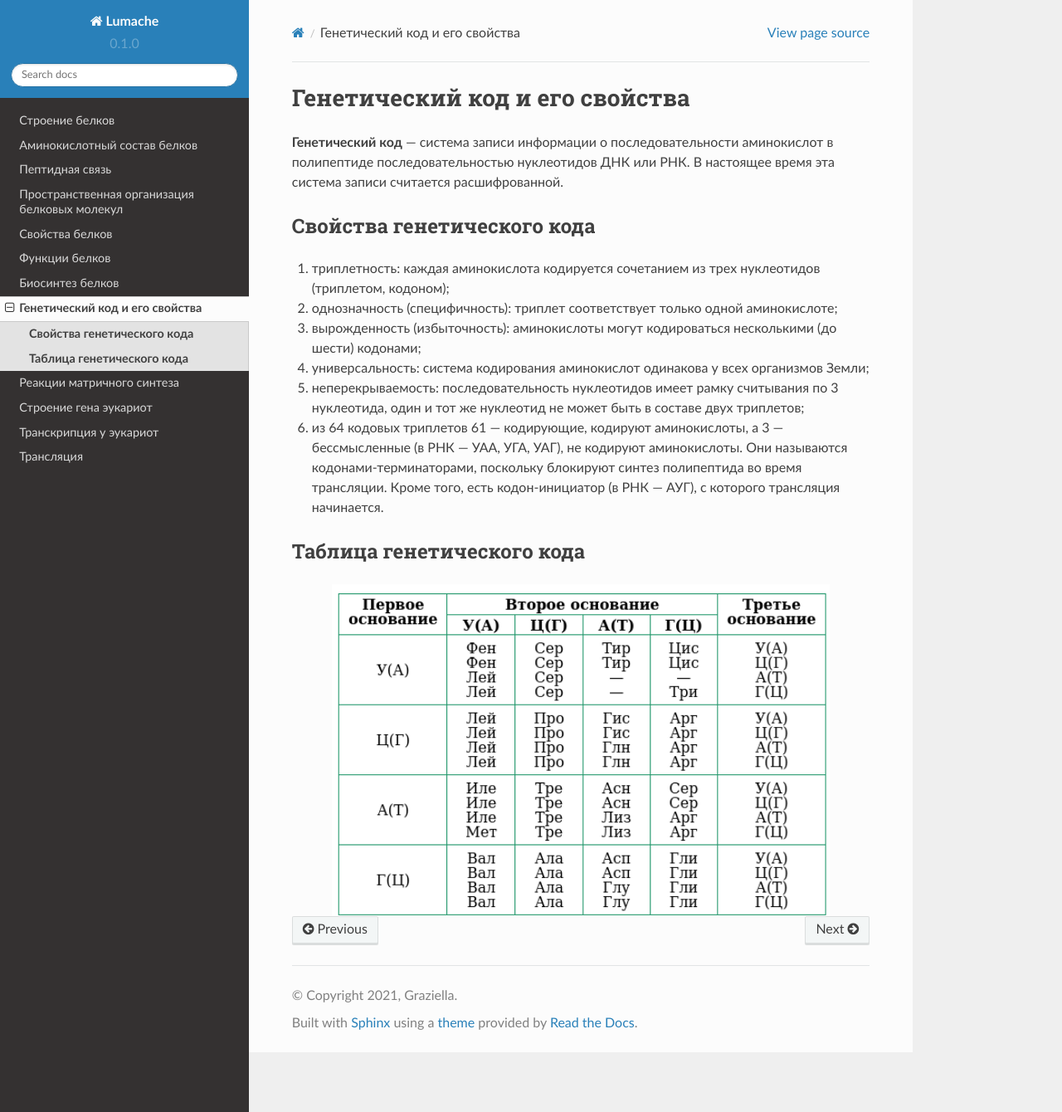
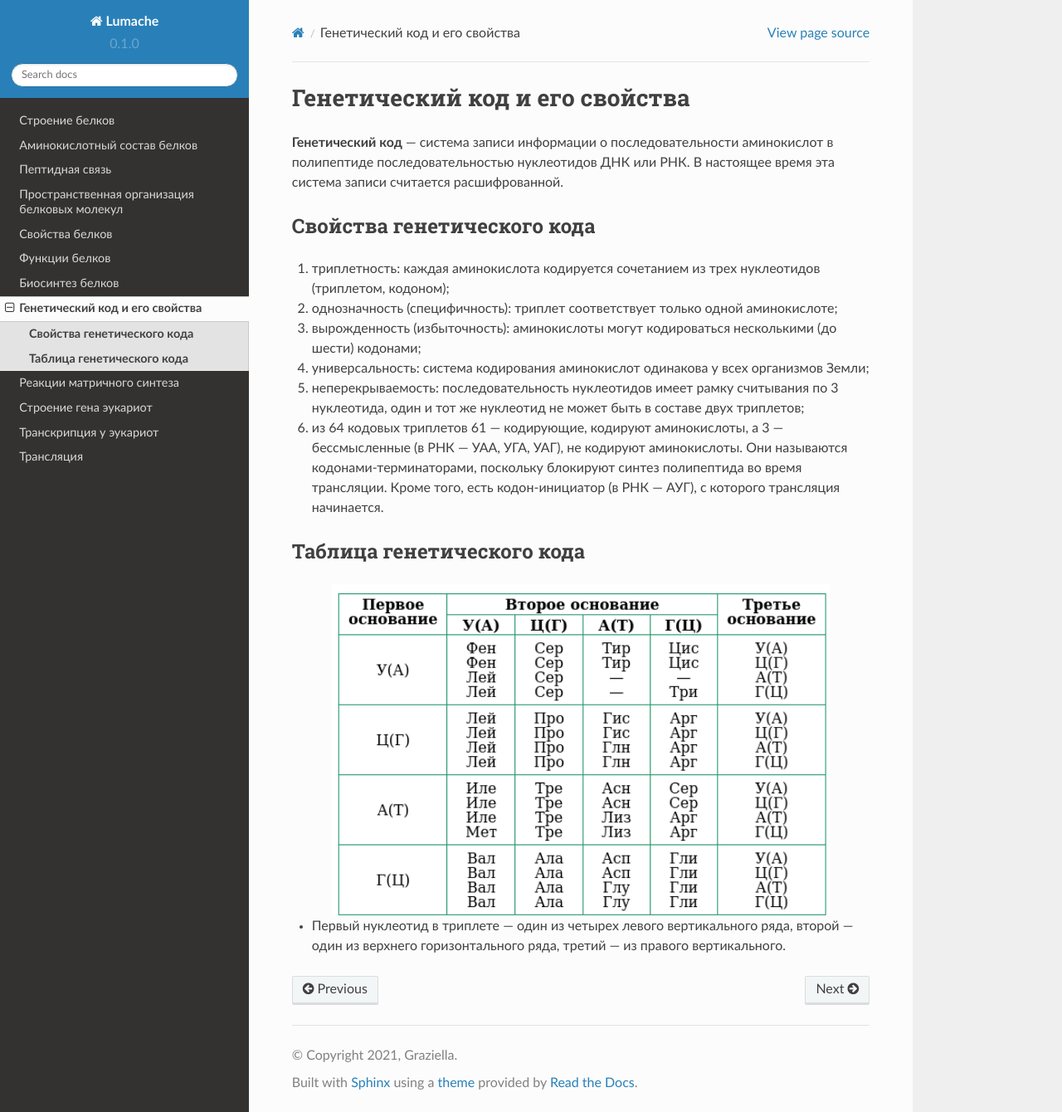
Before and after one commit to neptune2021/test_documentation, a Sphinx documentation site: the page built from docs/source/08.rst, in a window 1280 px wide and 1340 px high. Shown: the whole window at 83% size. Built offline with Sphinx 7.4.7 and the Read the Docs theme 2.0.0, drawn with Linux system fonts in a browser that asks for light colours.

Commit message:
Update 08.rst

```diff
--- a/docs/source/08.rst
+++ b/docs/source/08.rst
@@ -16,3 +16,5 @@
 .. image:: img/table.png
   :width: 600
   :align: center
+
+* Первый нуклеотид в триплете — один из четырех левого вертикального ряда, второй — один из верхнего горизонтального ряда, третий — из правого вертикального.
```
